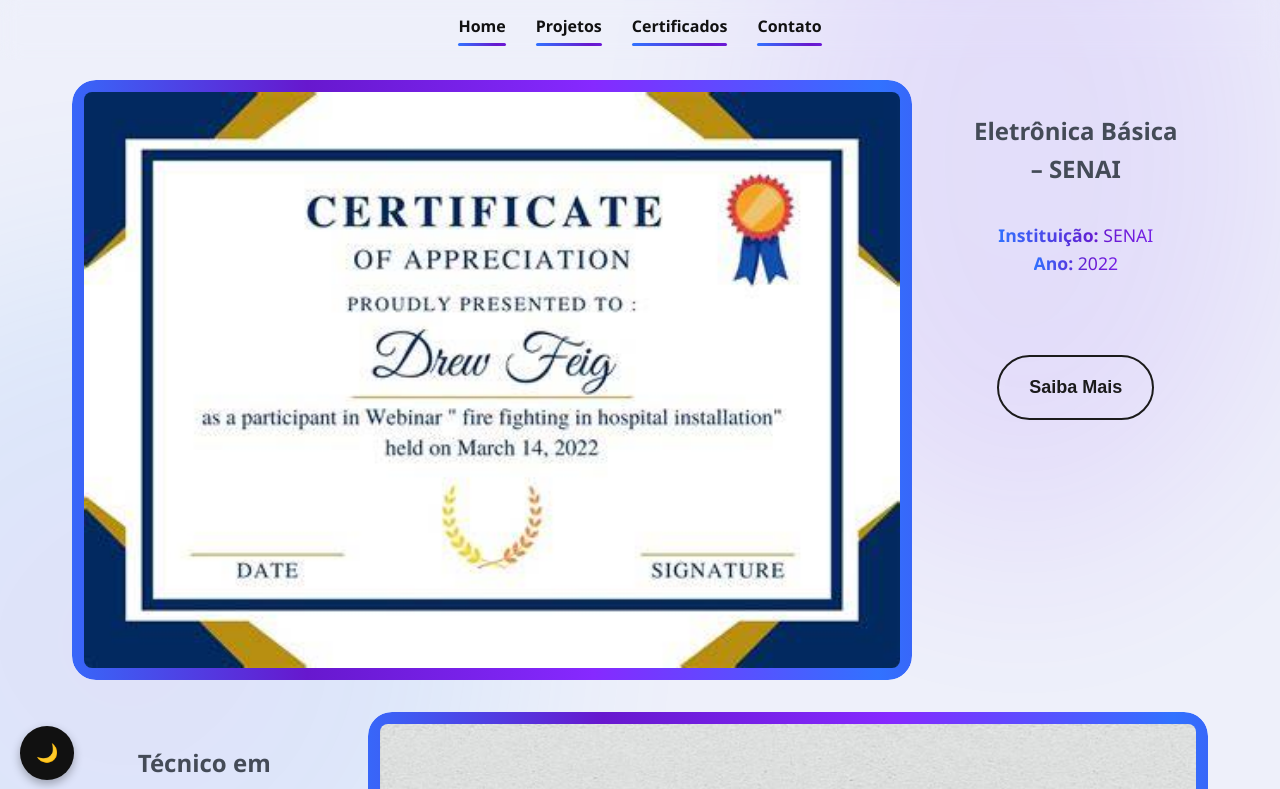
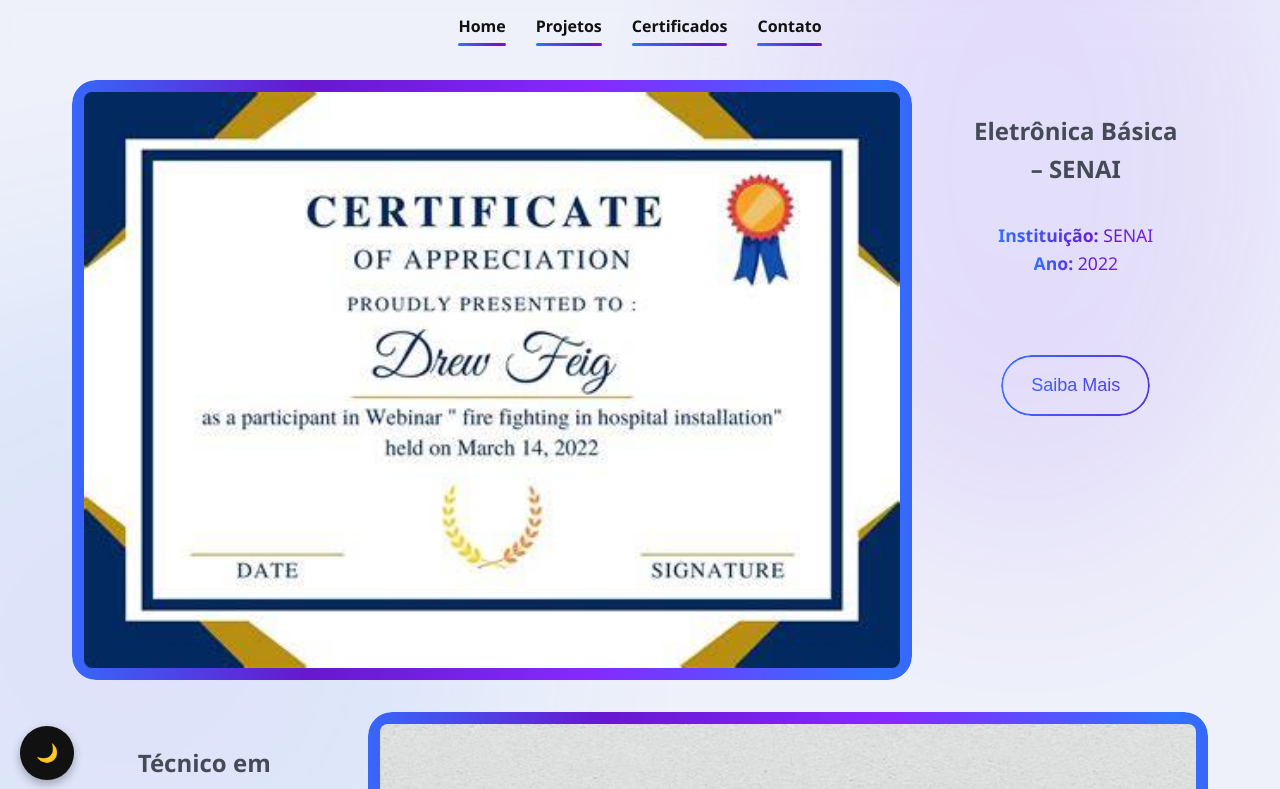
Before and after one commit to nathalyevitoria/Portifolio-Nathalye-Vitoria, a React (Vite) app: page /certifications in a window 1280 px wide. Shown: the top 789 px of the page. Built offline with nearby package versions, Linux system fonts and the light colour scheme.

Commit message:
add: styling buttons in certification page

```diff
--- a/src/styles/global.css
+++ b/src/styles/global.css
@@ -363,9 +363,8 @@ body.dark-mode .sidebar-separator {
 
 .action-button {
   font-size: large;
-  font-weight: bold;
   text-decoration: none;
-  border: 2px solid #1b1b1b;
+  border: none; /* Adicionado para remover qualquer borda padrão */
   padding: 20px 30px;
   border-radius: 40px;
   margin-top: 30px;
@@ -374,10 +373,40 @@ body.dark-mode .sidebar-separator {
   position: relative;
   overflow: hidden;
   z-index: 1;
-  background: transparent;
-  color: #1b1b1b;
+  background: transparent; /* Mantido transparente para que o ::before seja visível */
   transition: border-color 0.2s, background 0.2s, color 0.2s;
   cursor: pointer;
+  isolation: isolate; /* Garante o correto empilhamento com pseudo-elementos */
+
+  /* Nova estilização de gradiente para o texto */
+  background: linear-gradient(90deg, #3172ff 0%, #6718ce 20%, #8629ff 50%, #3172ff 80%, #6718ce 100%, #8629ff 120%, #3172ff 150%, #3172ff 200%);
+  background-size: 800% 100%;
+  background-repeat: repeat-x;
+  animation: move-gradient 6s linear infinite;
+  -webkit-background-clip: text;
+  -webkit-text-fill-color: transparent;
+  background-clip: text;
+  text-fill-color: transparent;
+}
+
+.action-button::before {
+  content: '';
+  position: absolute;
+  top: 0;
+  left: 0;
+  right: 0;
+  bottom: 0;
+  /* Estilização de gradiente para a borda */
+  background: linear-gradient(90deg, #3172ff 0%, #6718ce 20%, #8629ff 50%, #3172ff 80%, #6718ce 100%, #8629ff 120%, #3172ff 150%, #3172ff 200%);
+  background-size: 800% 100%;
+  background-repeat: repeat-x;
+  animation: move-gradient 6s linear infinite;
+  border-radius: inherit; /* Herda o border-radius do elemento pai */
+  z-index: -1; /* Posiciona atrás do conteúdo do botão */
+  padding: 2px; /* Cria o efeito de borda */
+  -webkit-mask: linear-gradient(#fff 0 0) content-box, linear-gradient(#fff 0 0);
+  -webkit-mask-composite: xor;
+  mask-composite: exclude;
 }
 
 .action-button::after {
@@ -415,11 +444,6 @@ body.dark-mode .sidebar-separator {
   }
 }
 
-body.dark-mode .action-button {
-  border: 2px solid #f0f0f0;
-  background: #222;
-  color: #f0f0f0;
-}
 body.dark-mode .action-button::after {
   background: linear-gradient(
       120deg,
@@ -432,7 +456,6 @@ body.dark-mode .action-button::after {
   filter: blur(12px);
   opacity: 0.85;
 }
-
 @media (max-width: 480px) {
   .cv-button {
       padding-left: 16px !important;
```
